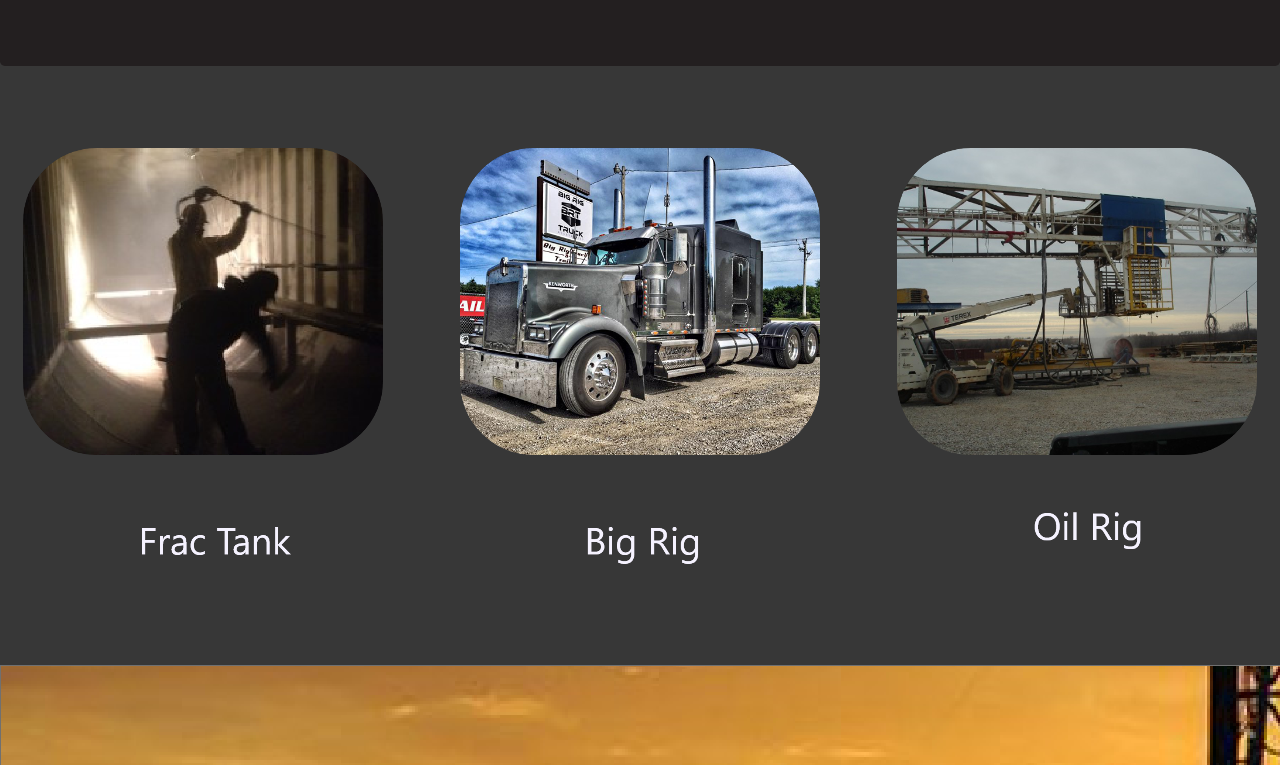
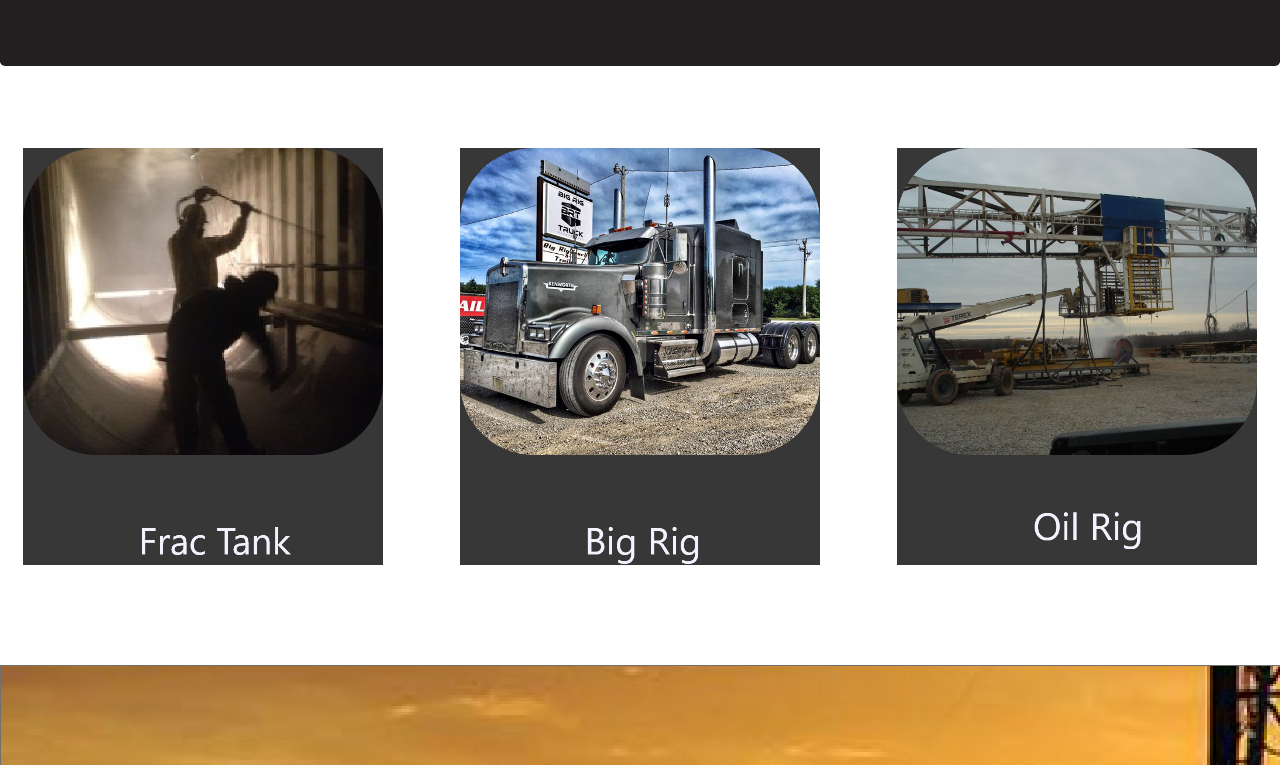
Before and after one commit to paranormal39/bluelion, a React (Create React App) app: page / in a window 1280 px wide. Shown: the part 438-1203 px from the top of the page. Built offline with nearby package versions, Linux system fonts and the light colour scheme.

Commit message:
edited home page

```diff
--- a/src/pages/home.jsx
+++ b/src/pages/home.jsx
@@ -8,14 +8,14 @@ class home extends Component{
     render(){
         return(
 
-           <div className='home'>
+           <div>
                <Navbar/>
                <Jumbotron/>
               <div>
                   <h1>
 
                   </h1>
-            <div className='home'>
+            <div >
 
 
     <div className="row">
```
